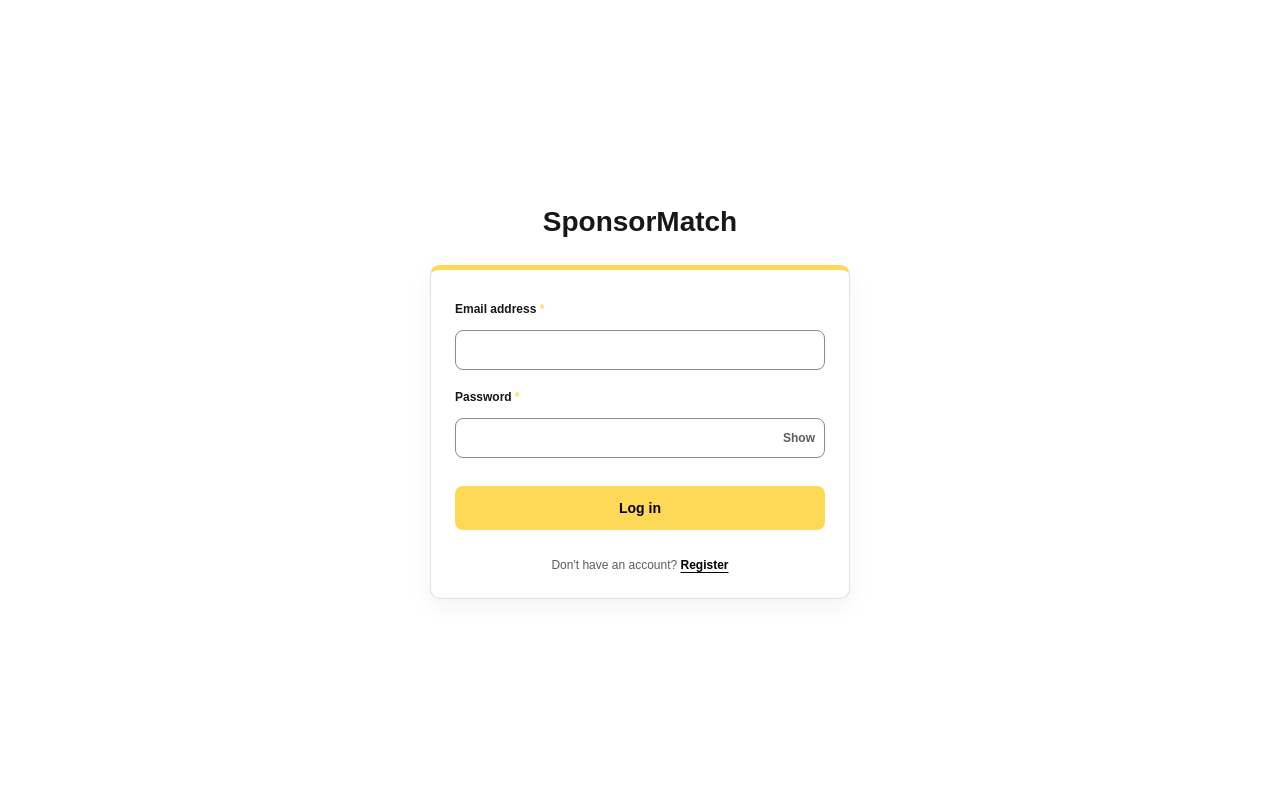
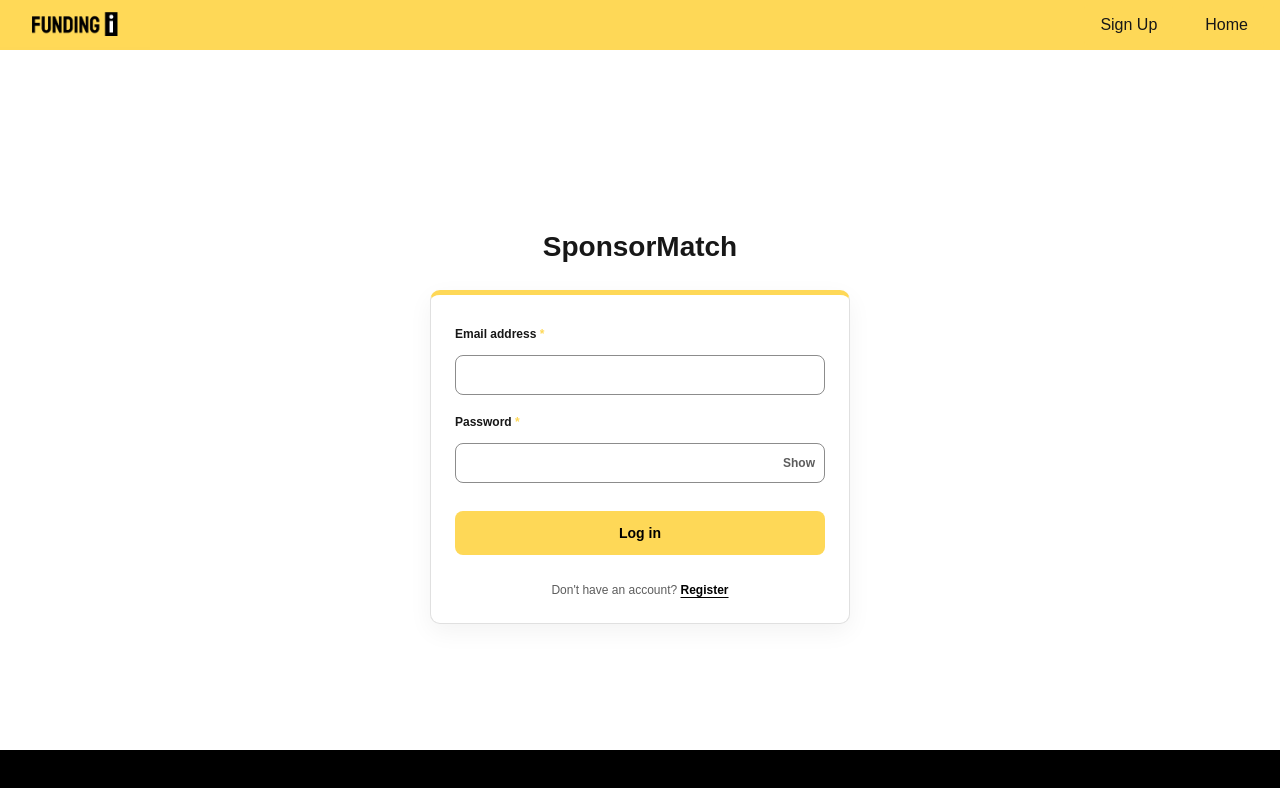
Before and after one commit to lamekabraha/SponsorMatch, a Next.js app in the folder sponsor_match/: page /login in a window 1280 px wide. Shown: the top 788 px of the page. Built offline with nearby package versions, Linux system fonts and the light colour scheme.

Commit message:
Linked up all of the buttons to be able to navigate all the pages

```diff
--- a/sponsor_match/src/app/login/page.tsx
+++ b/sponsor_match/src/app/login/page.tsx
@@ -3,6 +3,9 @@
 import { useState } from "react";
 import { useRouter } from "next/navigation";
 import "./login.css";
+import Header from "../Components/Header";
+import Footer from "../Components/Footer";
+import Link from "next/link";
 export default function LoginPage() {
 const router = useRouter();
 
@@ -44,9 +47,33 @@ const isVcse = lower.includes("vcse") || lower.includes("charity");
   return (
     <div className="log-page">
       <div className="log-header">
+        <div className="reg-header pt-[50px]">
+
+        <Header />
+        <Footer />
+        <div className="fixed top-0 left-0 w-full h-[50px] bg-Yellow z-[100] flex items-center space-x-4 justify-end pr-4 ">
+          <Link href="/register"><button className="px-4 py-2 font-Body bg-Yellow hover:bg-White rounded relative z-100">Sign Up</button></Link>
+          <Link href="/"><button className="px-4 py-2 font-Body bg-Yellow hover:bg-White rounded relative z-100">Home</button></Link>
+        </div>
+        <div style={{
+                position: "fixed",
+                top: 0,
+                left: 0,
+                zIndex: 200
+            }}>
+                <Link href="/">
+                    <img
+                        src="/Logo1.png"
+                        alt="Funding Logo"
+                        width={150}
+                        height={150}
+                        className="relative z-100"
+                    />
+                </Link>
+            </div>
         <h1 className="log-title">SponsorMatch</h1>
     </div>
-
+    </div>
       <div className="log-card">
     <form className="log-form" onSubmit={handleSubmit}>
           <label className="log-label">
```
